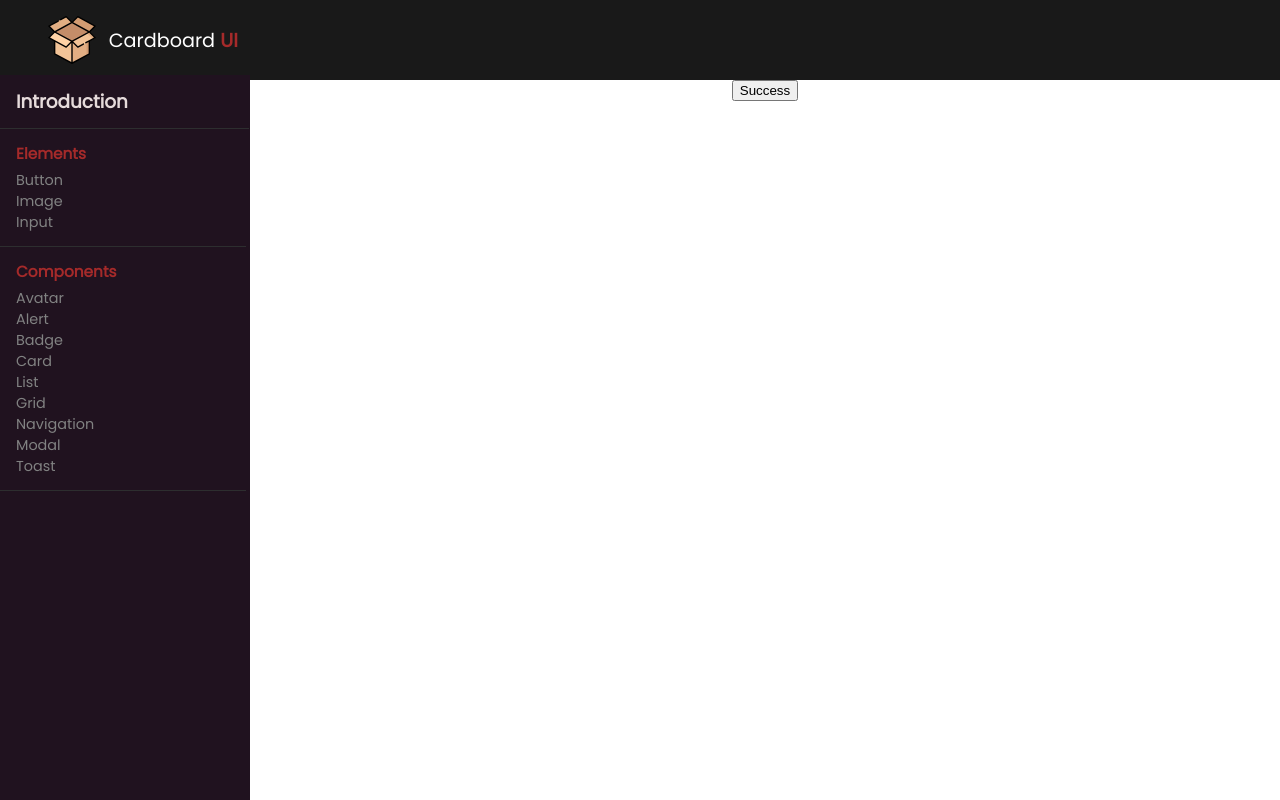
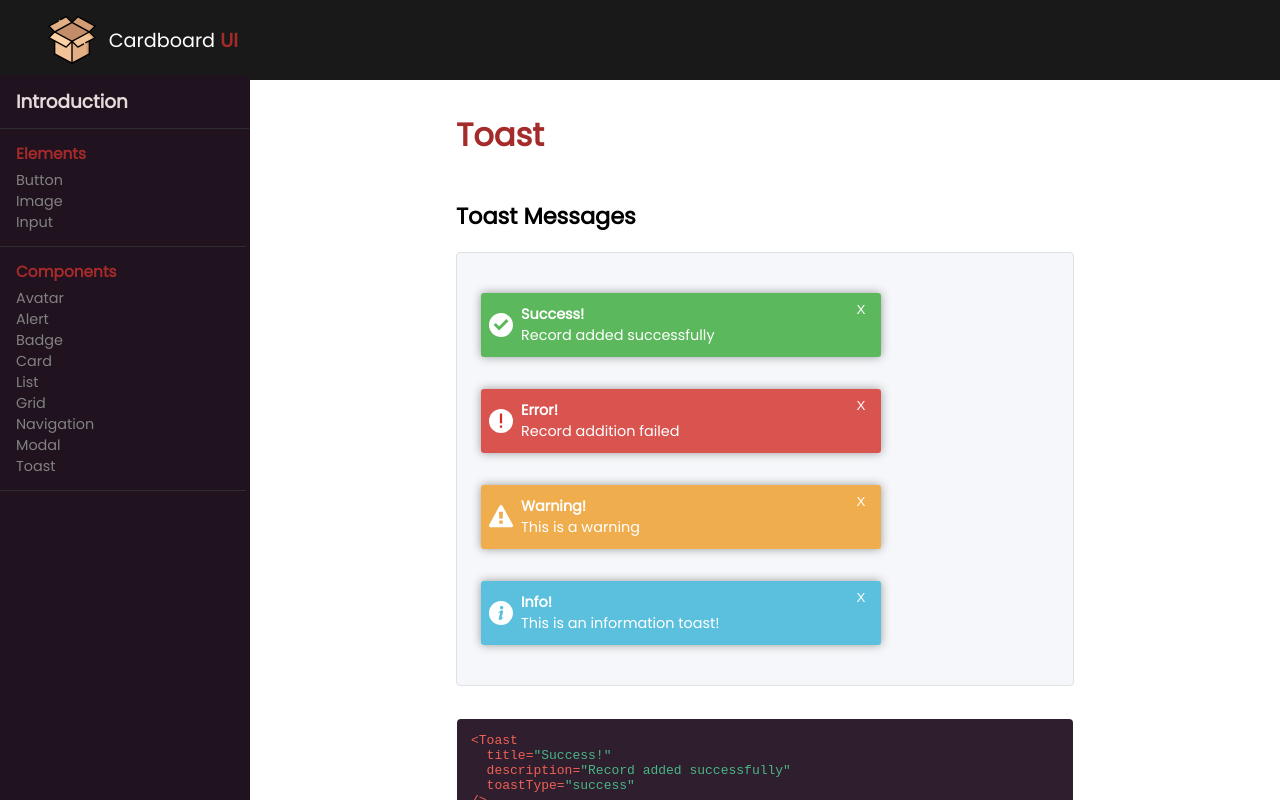
Before and after one commit to Shivaansh-Agarwal/Cardboard-UI, a React (Create React App) app: page /docs/toast in a window 1280 px wide. Shown: the top 800 px of the page. Built offline with nearby package versions, Linux system fonts and the light colour scheme.

Commit message:
fix: Toast Component

```diff
--- a/src/components/css-components/CompPageTemplates.jsx
+++ b/src/components/css-components/CompPageTemplates.jsx
@@ -15,11 +15,13 @@ export const CompSectionTemplate = ({
   sectionDesc,
   preview,
   code,
+  isFlexRow = true,
 }) => {
+  const flexClass = isFlexRow ? "flex-row" : "flex-column";
   return (
     <section className="comp-section" key={uuidv4()}>
       <h2 className="comp-section-heading">{sectionHeading}</h2>
-      <div className="comp-preview flex-row">{preview}</div>
+      <div className={`comp-preview ${flexClass}`}>{preview}</div>
       <p className="comp-section-desc">{sectionDesc}</p>
       <div className="comp-clipboard">
         <pre>
--- a/src/components/css-components/Toast/Toast.jsx
+++ b/src/components/css-components/Toast/Toast.jsx
@@ -29,14 +29,14 @@ const getIconName = function (type) {
 };
 
 const TOASTBGCOLORS = {
-  success: "green",
-  warning: "yellow",
-  error: "red",
-  info: "lightblue",
+  success: "#5cb85c",
+  warning: "#f0ad4e",
+  error: "#d9534f",
+  info: "#5bc0de",
 };
 
 export const Toast = ({ title, description, toastType }) => {
-  const { setToastList } = useToastList();
+  // const { setToastList } = useToastList();
   const iconImg = getIconName(toastType);
   return (
     <div
@@ -53,7 +53,7 @@ export const Toast = ({ title, description, toastType }) => {
       <div className="toast-close">
         <button
           onClick={() => {
-            setToastList([]);
+            // setToastList([]);
           }}
         >
           X
--- a/src/components/css-components/Toast/ToastUtility.jsx
+++ b/src/components/css-components/Toast/ToastUtility.jsx
@@ -1,12 +1,11 @@
 import React, { useEffect } from "react";
 import hljs from "highlight.js";
-// import {
-//   CompPageTemplate,
-//   CompSectionTemplate,
-// } from "../CompPageTemplates.jsx";
-// import { ButtonRegular } from "../Buttons/Button.jsx";
-import { Toast, ToastList } from "./Toast.jsx";
-import { useToastList } from "./toast-context.js";
+import {
+  CompPageTemplate,
+  CompSectionTemplate,
+} from "../CompPageTemplates.jsx";
+import { Toast } from "./Toast.jsx";
+// import { useToastList } from "./toast-context.js";
 
 const ToastUtility = () => {
   useEffect(() => {
@@ -14,44 +13,88 @@ const ToastUtility = () => {
   }, []);
   return (
     <>
-      {/* <CompPageTemplate pageHeading={"Toast"} sections={[section1]} /> */}
-      <CustomButton />
-      <ToastList position="2" />
+      <CompPageTemplate pageHeading={"Toast"} sections={[section1]} />
     </>
   );
 };
 export default ToastUtility;
 
-const CustomButton = () => {
-  const { setToastList } = useToastList();
-  function showToast(toastType) {
-    if (toastType === "success") {
-      const newToast = Toast({
-        title: "Success",
-        description: "Item added to cart",
-        toastType: "success",
-      });
-      setToastList([newToast]);
-    }
-  }
-  return (
-    <>
-      <button
-        onClick={() => {
-          showToast("success");
-        }}
-      >
-        Success
-      </button>
-    </>
-  );
-};
+const section1Preview = (
+  <>
+    <Toast
+      title="Success!"
+      description="Record added successfully"
+      toastType="success"
+    />
+    <Toast
+      title="Error!"
+      description="Record addition failed"
+      toastType="error"
+    />
+    <Toast
+      title="Warning!"
+      description="This is a warning"
+      toastType="warning"
+    />
+    <Toast
+      title="Info!"
+      description="This is an information toast!"
+      toastType="info"
+    />
+  </>
+);
+const section1Code = `<Toast
+  title="Success!"
+  description="Record added successfully"
+  toastType="success"
+/>
 
-// const section1Preview = <></>;
-// const section1Code = ``;
-// const section1 = CompSectionTemplate({
-//   sectionHeading: "Success Toast",
-//   sectionDesc: "",
-//   preview: section1Preview,
-//   code: section1Code,
-// });
+<Toast
+  title="Error!"
+  description="Record addition failed"
+  toastType="error"
+/>
+
+<Toast
+  title="Warning!"
+  description="This is a warning"
+  toastType="warning"
+/>
+
+<Toast
+  title="Info!"
+  description="This is an information toast!"
+  toastType="info"
+/>`;
+const section1 = CompSectionTemplate({
+  sectionHeading: "Toast Messages",
+  sectionDesc: "",
+  preview: section1Preview,
+  code: section1Code,
+  isFlexRow: false,
+});
+
+// const CustomButton = () => {
+//   const { setToastList } = useToastList();
+//   function showToast(toastType) {
+//     if (toastType === "success") {
+//       const newToast = Toast({
+//         title: "Success",
+//         description: "Item added to cart",
+//         toastType: "success",
+//       });
+//       setToastList([newToast]);
+//     }
+//   }
+//   return (
+//     <>
+//       <button
+//         onClick={() => {
+//           showToast("success");
+//         }}
+//       >
+//         Success
+//       </button>
+//     </>
+//   );
+// };
--- a/src/components/css-components/Toast/toast.css
+++ b/src/components/css-components/Toast/toast.css
@@ -5,6 +5,14 @@
   align-items: center;
   height: 4rem;
   width: 25rem;
+  color: #fff;
+  font-size: 0.9rem;
+  margin: 1rem 0rem;
+  border-radius: 0.2rem;
+  box-shadow: 0 0 10px #999;
+}
+.toast-title {
+  font-weight: 600;
 }
 
 .toast-top-left {
@@ -45,11 +53,18 @@
 }
 
 .toast-close {
+  margin-top: 1rem;
   width: 10%;
   height: 100%;
   display: flex;
   justify-content: center;
-  align-items: center;
+  align-items: flex-start;
+}
+.toast-close button {
+  border: 0px solid transparent;
+  background-color: transparent;
+  color: #fff;
+  cursor: pointer;
 }
 
 @keyframes toast-in-right {
--- a/src/components/css-components/comp-template.css
+++ b/src/components/css-components/comp-template.css
@@ -3,6 +3,12 @@
   flex-flow: row wrap;
   justify-content: flex-start;
   align-items: center;
+}
+.flex-column {
+  display: flex;
+  flex-flow: column wrap;
+  justify-content: flex-start;
+  align-items: flex-start;
 }
 .comp-page {
   margin: 10px 0px;
```
